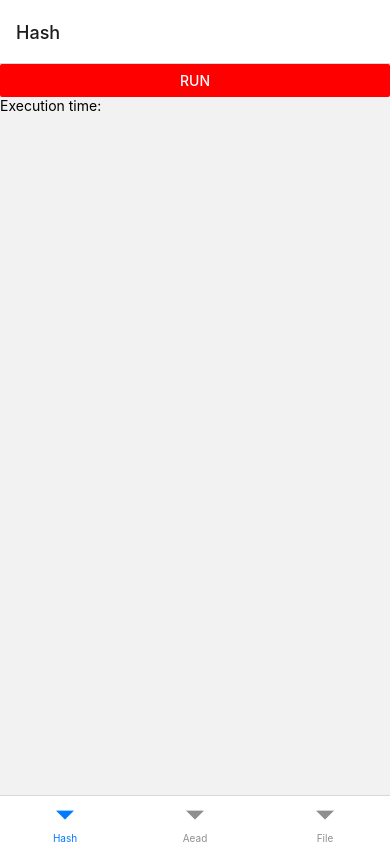
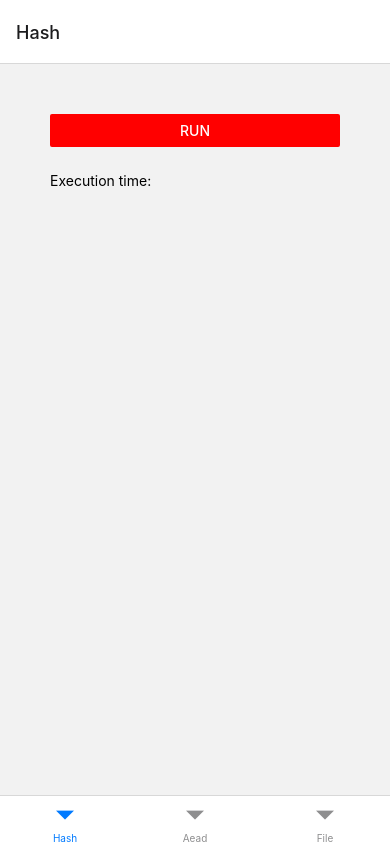
Before and after one commit to rochaph/react-native-ascon, a React Native app: screen /Hash in a window 390 px wide. Built offline with nearby package versions, Linux system fonts and the light colour scheme.

Commit message:
feat: styles

```diff
--- a/pages/aead.tsx
+++ b/pages/aead.tsx
@@ -1,4 +1,4 @@
-import {SafeAreaView, ScrollView, Text, View, Button} from 'react-native';
+import {SafeAreaView, ScrollView, Text, View, Button, StyleSheet} from 'react-native';
 import React from 'react';
 import {Ascon} from 'ascon-js';
 import crypto from 'crypto';
@@ -34,11 +34,21 @@ export default function HashScreen(): React.JSX.Element {
   return (
     <SafeAreaView>
       <ScrollView contentInsetAdjustmentBehavior="automatic">
-        <View>
+        <View style={styles.container}>
           <Button onPress={executeAeadHash} title="Run" color="blue" />
-          <Text>Execution time: {time && `${time} ms`}</Text>
+          <Text style={styles.text}>Execution time: {time && `${time} ms`}</Text>
         </View>
       </ScrollView>
     </SafeAreaView>
   );
 }
+
+const styles = StyleSheet.create({
+  container: {
+    margin: 50,
+  },
+  text: {
+    marginTop:25,
+    color: 'black',
+  },
+});
--- a/pages/file.tsx
+++ b/pages/file.tsx
@@ -1,4 +1,11 @@
-import {SafeAreaView, ScrollView, Text, View, Button} from 'react-native';
+import {
+  SafeAreaView,
+  ScrollView,
+  Text,
+  View,
+  Button,
+  StyleSheet,
+} from 'react-native';
 import React from 'react';
 import Picker, {DocumentPickerResponse} from 'react-native-document-picker';
 import {Ascon} from 'ascon-js';
@@ -20,25 +27,45 @@ export default function FileScreen(): React.JSX.Element {
     setResult(Ascon.hash(arquivo));
   }
 
+  function clearFile() {
+    setFile(null);
+    setResult(null);
+  }
+
   return (
     <SafeAreaView>
       <ScrollView contentInsetAdjustmentBehavior="automatic">
-        <View>
+        <View style={styles.container}>
           <Button title="Select a file" onPress={pickDocument} />
 
-          {file && (
-            <Button onPress={executeAsconHashFile} title="Run" color="blue" />
+          {!!file && (
+            <View>
+              <Button onPress={executeAsconHashFile} title="Run" color="blue" />
+              <Button onPress={clearFile} title="Clear" color="red" />
+
+            </View>
           )}
-          <Text>
+
+          <Text style={styles.text}>
             {result &&
-              Buffer.from(
+              `Hash Result: ${Buffer.from(
                 result.buffer,
                 result.byteOffset,
                 result.byteLength,
-              ).toString('hex')}
+              ).toString('hex')}`}
           </Text>
         </View>
       </ScrollView>
     </SafeAreaView>
   );
 }
+
+const styles = StyleSheet.create({
+  container: {
+    margin: 50,
+  },
+  text: {
+    marginTop:25,
+    color: 'black',
+  },
+});
--- a/pages/hash.tsx
+++ b/pages/hash.tsx
@@ -4,6 +4,7 @@ import {
   Text,
   View,
   Button,
+  StyleSheet,
 } from 'react-native';
 import React from 'react';
 import {Ascon} from 'ascon-js';
@@ -32,11 +33,21 @@ export default function HashScreen(): React.JSX.Element  {
     <SafeAreaView >
       <ScrollView
         contentInsetAdjustmentBehavior="automatic">
-        <View>
+        <View style={styles.container}>
           <Button onPress={executeAsconHash} title="Run" color="red" />
-          <Text>Execution time: {time && `${time} ms`}</Text>
+          <Text style={styles.text}>Execution time: {time && `${time} ms`}</Text>
         </View>
       </ScrollView>
     </SafeAreaView>
   );
 }
+
+const styles = StyleSheet.create({
+  container: {
+    margin: 50,
+  },
+  text: {
+    marginTop:25,
+    color: 'black',
+  },
+});
```
Also changed, not shown: 1 other file (tests, documents, lock files or other folders).
